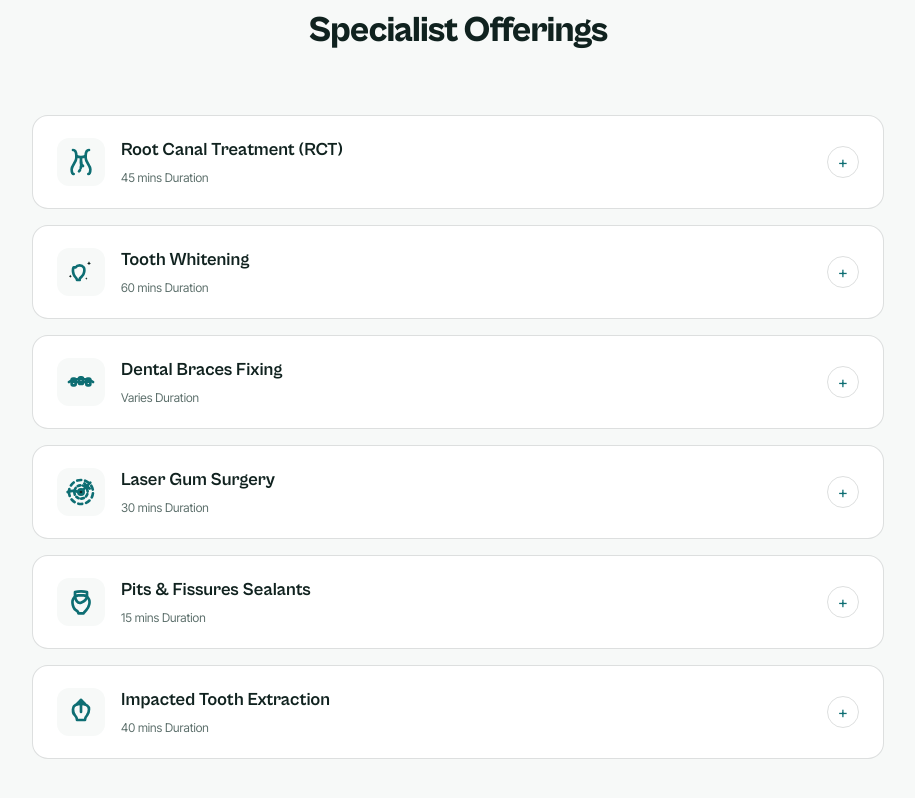
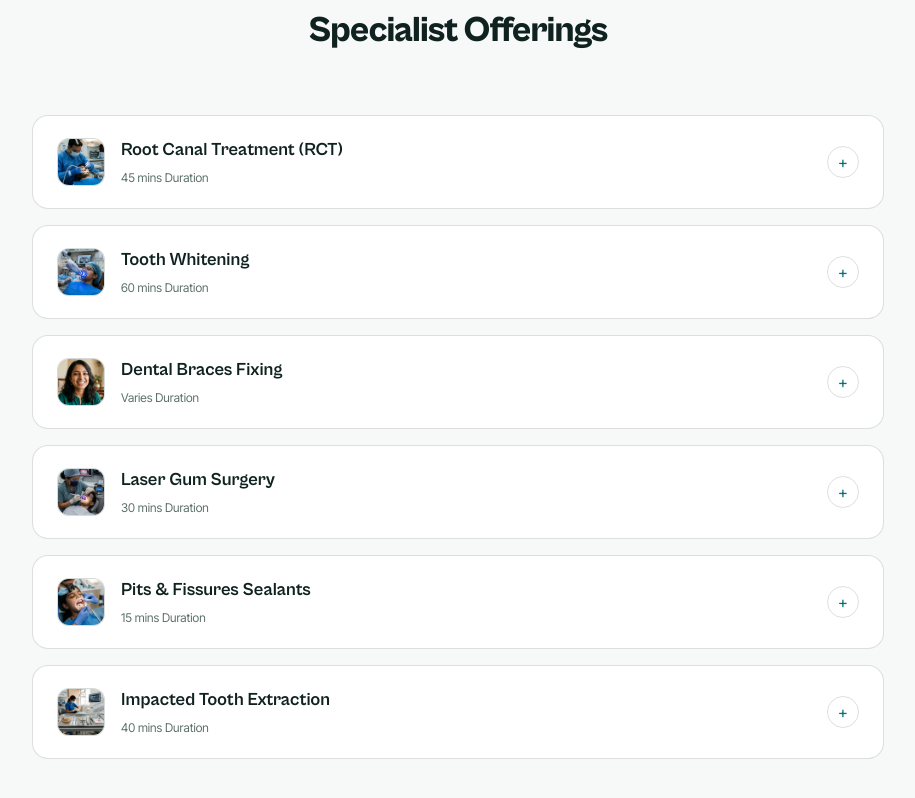
Before and after one commit to Teju-schoolprojects/Sukruthi-Dental, a React (Vite) app in the folder app/: page / in a window 1280 px wide. Shown: the part 4099-4897 px from the top of the page, without its empty margins (182-1097 px from the left). Built offline with nearby package versions, Linux system fonts and the light colour scheme.

Commit message:
feat: replaced offerings vector icons with photographic clinical thumbnails

```diff
--- a/app/src/App.tsx
+++ b/app/src/App.tsx
@@ -6,79 +6,12 @@ import { FilmVideo } from "./components/site/FilmVideo";
 import { Nav } from "./components/site/Nav";
 
 // Inline SVG Icon Components
-function IconRct() {
-  return (
-    <svg className="w-8 h-8 stroke-siteaccent fill-none" viewBox="0 0 24 24" strokeWidth="2" strokeLinecap="round" strokeLinejoin="round">
-      <path d="M6 3c1.5 0 2.5 1.5 2.5 4.5v1.5c0 3-3.5 5.5-3.5 8.5C5 20.5 6 21 6.5 21" />
-      <path d="M18 3c-1.5 0-2.5 1.5-2.5 4.5v1.5c0 3 3.5 5.5 3.5 8.5c0 3-1 3.5-1.5 3.5" />
-      <path d="M8.5 7.5c2 1 5 1 7 0" />
-      <path d="M12 9v6c0 1.5-.5 3-1.5 4" strokeDasharray="1.5 1.5" />
-      <path d="M12 11c0 1.5.5 3 1.5 4" strokeDasharray="1.5 1.5" />
-    </svg>
-  );
-}
-
-function IconWhitening() {
-  return (
-    <svg className="w-8 h-8 stroke-siteaccent fill-none" viewBox="0 0 24 24" strokeWidth="2" strokeLinecap="round" strokeLinejoin="round">
-      <path d="M8 8.5c.5-.8 1.5-1.5 3-1.5s2.5.7 3 1.5c1 1.5.5 5.5-1.5 7s-1.5 2.5-1.5 2.5h-2s0-1-1.5-2.5S5.5 10 6.5 8.5z" />
-      <path d="M18 4l0.5 1 1 0.5-1 0.5-0.5 1-0.5-1-1-0.5 1-0.5z" fill="currentColor" stroke="none" />
-      <path d="M4 14l0.4 0.8 0.8 0.4-0.8 0.4-0.4 0.8-0.4-0.8-0.8-0.4 0.8-0.4z" fill="currentColor" stroke="none" />
-      <path d="M16 16l0.3 0.6 0.6 0.3-0.6 0.3-0.3 0.6-0.3-0.6-0.6-0.3 0.6-0.3z" fill="currentColor" stroke="none" />
-    </svg>
-  );
-}
-
-function IconBraces() {
-  return (
-    <svg className="w-8 h-8 stroke-siteaccent fill-none" viewBox="0 0 24 24" strokeWidth="2" strokeLinecap="round" strokeLinejoin="round">
-      <path d="M3 12c4-3 14-3 18 0" />
-      <rect x="5" y="9.5" width="3" height="5" rx="1" />
-      <rect x="10.5" y="8.5" width="3" height="5" rx="1" />
-      <rect x="16" y="9.5" width="3" height="5" rx="1" />
-      <path d="M6.5 12h11" />
-    </svg>
-  );
-}
-
-function IconLaser() {
-  return (
-    <svg className="w-8 h-8 stroke-siteaccent fill-none" viewBox="0 0 24 24" strokeWidth="2" strokeLinecap="round" strokeLinejoin="round">
-      <path d="M19 5l-6 6" />
-      <path d="M14.5 5.5l4 4" />
-      <path d="M10 12c-2.5-1-5.5-1-8 0" />
-      <circle cx="12" cy="12" r="2" fill="currentColor" />
-      <path d="M12 12m-5 0a5 5 0 1 0 10 0a5 5 0 1 0 -10 0" strokeDasharray="2 2" />
-      <path d="M12 12m-9 0a9 9 0 1 0 18 0a9 9 0 1 0 -18 0" strokeDasharray="3 3" />
-    </svg>
-  );
-}
-
-function IconSealants() {
-  return (
-    <svg className="w-8 h-8 stroke-siteaccent fill-none" viewBox="0 0 24 24" strokeWidth="2" strokeLinecap="round" strokeLinejoin="round">
-      <path d="M6 10c1-2 2-3 4-3h4c2 0 3 1 4 3 1 2 0 6-2 8s-2 2.5-2 2.5h-4s0-1.5-2-2.5S5 12 6 10z" />
-      <path d="M12 4c2.5 0 4.5.5 4.5.5v3c0 2.5-2 4-4.5 5S7.5 10 7.5 7.5v-3S9.5 4 12 4z" />
-    </svg>
-  );
-}
-
 function IconImplants() {
   return (
     <svg className="w-8 h-8 stroke-siteaccent fill-none" viewBox="0 0 24 24" strokeWidth="2" strokeLinecap="round" strokeLinejoin="round">
       <path d="M8 5c1-1.5 2-2 4-2s3 .5 4 2c1 1.5.5 3.5-1 4.5S12 11 12 11h-0.5s-2.5-1-1.5-2.5S7 6.5 8 5z" />
       <path d="M12 11v8" />
       <path d="M10 13h4M9.5 15.5h5M10.5 17.5h3" />
-    </svg>
-  );
-}
-
-function IconExtraction() {
-  return (
-    <svg className="w-8 h-8 stroke-siteaccent fill-none" viewBox="0 0 24 24" strokeWidth="2" strokeLinecap="round" strokeLinejoin="round">
-      <path d="M6 10c0-3 2-4 6-4s6 1 6 4c0 2.5-1.5 4.5-1.5 4.5S15 16 15 18H9s0-2-1.5-3.5S6 12.5 6 10z" />
-      <path d="M12 12V3" />
-      <path d="M9 6l3-3 3 3" />
     </svg>
   );
 }
@@ -422,42 +355,42 @@ Time: ${bookingDetails.time}
                     duration: "45 mins",
                     desc: "Precision pulp clearing and bio-compatible sealing using computerized systems.",
                     details: "At Sukruthi Dental and Oral Care, Dr. Mahesh M. S. performs precision root canals using advanced computerized endodontic equipment. The procedure is painless and preserves the structural integrity of your natural tooth.",
-                    icon: <IconRct />,
+                    thumbnail: "/assets/service-rct.jpg",
                   },
                   {
                     title: "Tooth Whitening",
                     duration: "60 mins",
                     desc: "Medical-grade bleaching activating enamel protection and instant stain removal.",
                     details: "Dissolve stains caused by caffeine, tea, foods, tobacco, or aging. In-clinic light whitening targets 6-8 shades lighter safely inside one hour.",
-                    icon: <IconWhitening />,
+                    thumbnail: "/assets/service-whitening.jpg",
                   },
                   {
                     title: "Dental Braces Fixing",
                     duration: "Varies",
                     desc: "Skeletal orthodontics with traditional, ceramic, or invisible aligners.",
                     details: "Correct teeth alignment, crowding, spacing, and bite issues. We offer personalized brace options and periodic tracking.",
-                    icon: <IconBraces />,
+                    thumbnail: "/assets/service-braces.jpg",
                   },
                   {
                     title: "Laser Gum Surgery",
                     duration: "30 mins",
                     desc: "Surgical soft-tissue laser restoration eliminating bleeding and suturing.",
                     details: "Advanced lasers sterilize soft tissues, eliminating scalpels, needles, and stitches. The healing curve is drastically shorter.",
-                    icon: <IconLaser />,
+                    thumbnail: "/assets/service-laser.jpg",
                   },
                   {
                     title: "Pits & Fissures Sealants",
                     duration: "15 mins",
                     desc: "Thin resin coatings on back molars to safeguard against decay.",
                     details: "Ideal preventive dental protection for school-going children. Keeps Molars shielded from bacteria and plaque build-up.",
-                    icon: <IconSealants />,
+                    thumbnail: "/assets/service-sealants.jpg",
                   },
                   {
                     title: "Impacted Tooth Extraction",
                     duration: "40 mins",
                     desc: "Removal of wisdom teeth trapped under gums, relieving alignment stress.",
                     details: "Safe surgical tooth extraction mapping root nerves via low-radiation X-rays. Minimizes bone damage and speeds post-op recovery.",
-                    icon: <IconExtraction />,
+                    thumbnail: "/assets/service-extraction.jpg",
                   },
                 ].map((item, idx) => {
                   const isOpen = openOffering === idx;
@@ -471,8 +404,8 @@ Time: ${bookingDetails.time}
                         className="w-full px-6 py-5 flex items-center justify-between text-left focus:outline-none"
                       >
                         <div className="flex items-center gap-4">
-                          <div className="w-12 h-12 rounded-xl bg-siteground flex items-center justify-center">
-                            {item.icon}
+                          <div className="w-12 h-12 rounded-xl overflow-hidden shrink-0 border sx-hairline bg-siteground">
+                            <img src={item.thumbnail} alt="" className="w-full h-full object-cover" />
                           </div>
                           <div>
                             <h3 className="font-display text-lg font-bold">{item.title}</h3>
```
